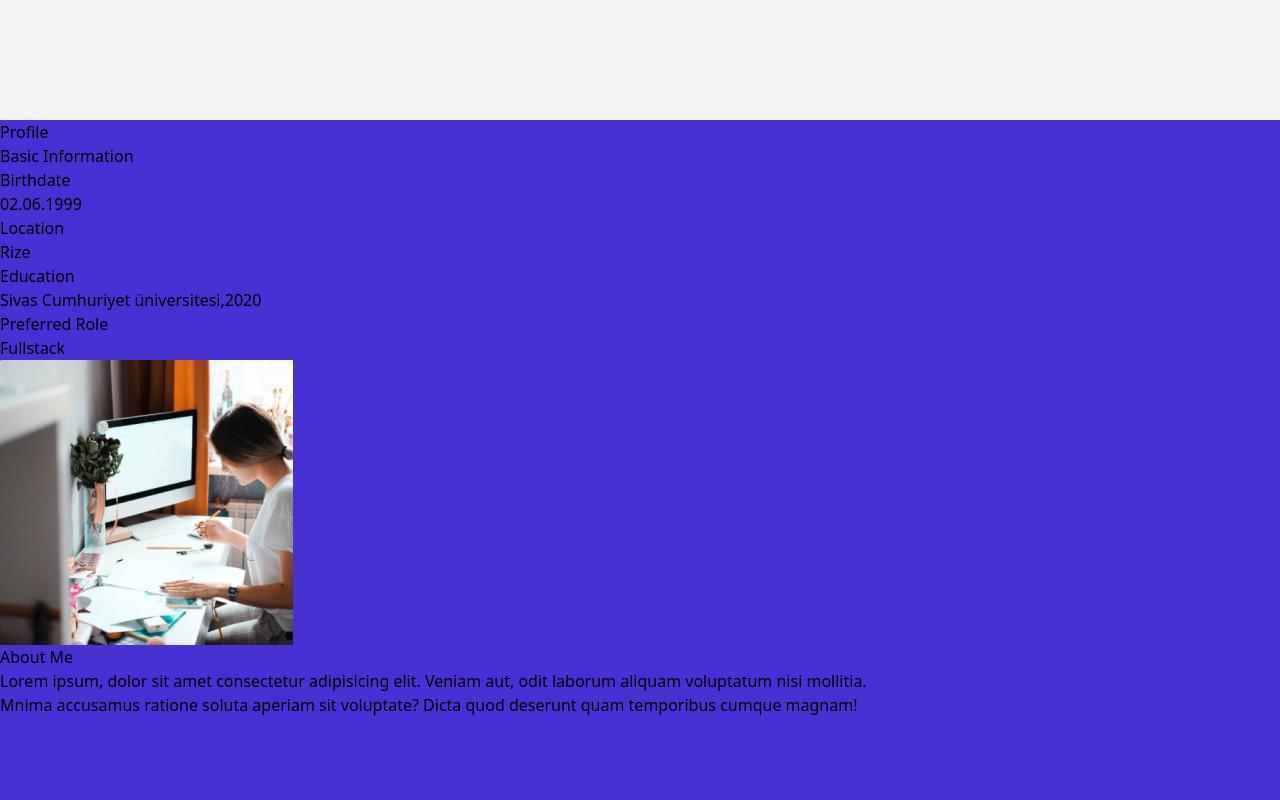
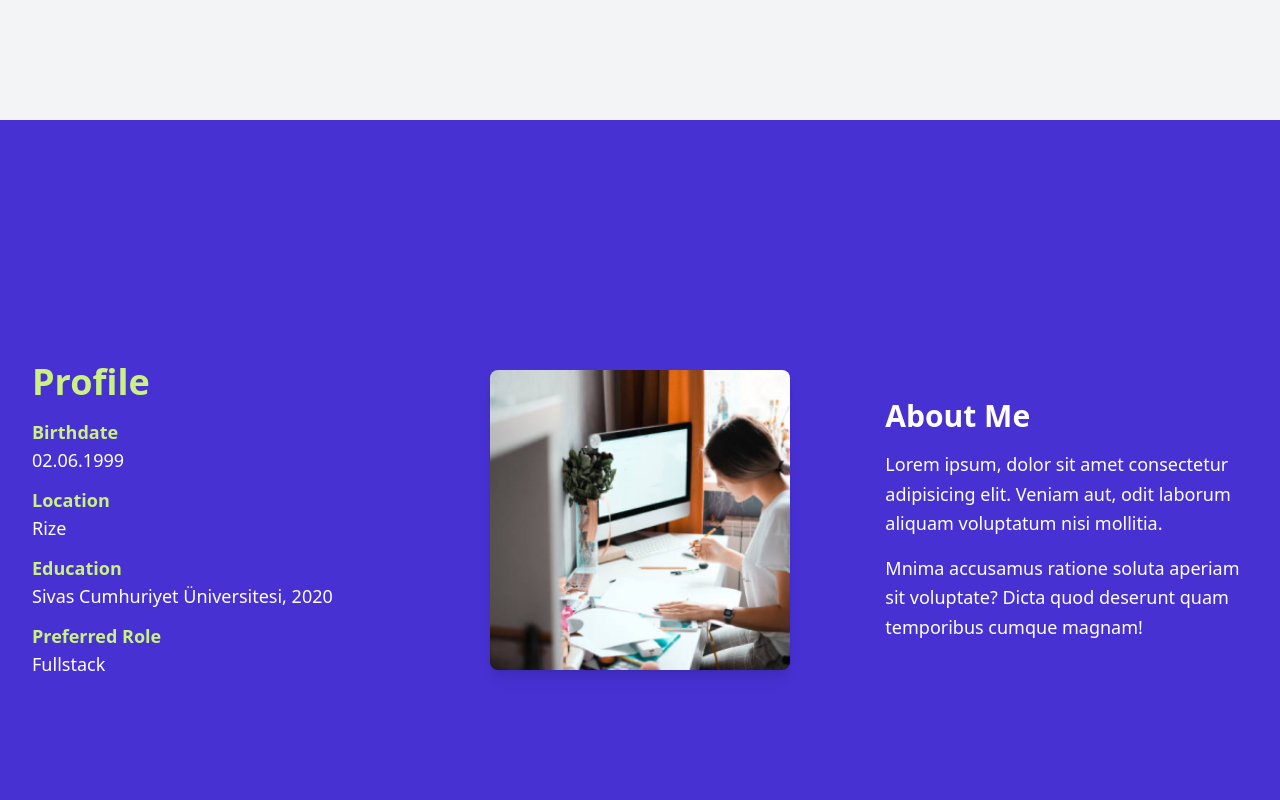
Before and after one commit to ilaydapasli/fronendChallenge, a React (Vite) app: page / in a window 1280 px wide. Shown: the part 1480-2280 px from the top of the page. Built offline with nearby package versions, Linux system fonts and the light colour scheme; no server answers; a web font is replaced by a local one.

Commit message:
Update Profile.jsx

```diff
--- a/src/components/Profile.jsx
+++ b/src/components/Profile.jsx
@@ -1,75 +1,85 @@
 import React from "react";
-//import "../css/Profile.css";
 import { SiteGlobalContext } from "../context/SiteGlobalProvider";
 import { useContext } from "react";
 import { profileData } from "../api/data";
 import ProfileBg from "../img/backgrounds/profile-bg.png";
+import darkProfileBg from "../img/backgrounds/profile-bg-dark.png";
 
-import darkProfileBg from "../img/backgrounds/profile-bg-dark.png";
 function Profile() {
-  const { theme, toggleDarkMode, lang, setLang } =
-    useContext(SiteGlobalContext);
+  const { theme, lang } = useContext(SiteGlobalContext);
 
   return (
     <div
-      className={`h-screen bg-cover bg-center flex flex-col `}
+      className="h-screen bg-cover bg-center flex flex-col lg:flex-row items-center justify-center"
       style={{
-        backgroundImage: `url(${theme === "dark" ? darkProfileBg : ProfileBg})`, // Tema seçimine göre arka planı değiştiriyoruz
+        backgroundImage: `url(${theme === "dark" ? darkProfileBg : ProfileBg})`,
       }}
     >
-      <h2>{lang === "tr" ? profileData.header.tr : profileData.header.en}</h2>
-      <div className="profile-main-area">
-        <div className="profile-info-area">
-          <h4>
-            {lang === "tr"
-              ? profileData.firstHeader.tr
-              : profileData.firstHeader.en}
-          </h4>
-          <div className="profile-info">
-            <h6>
+      {/* Sol içerik alanı */}
+      <div className="lg:w-1/3 text-left p-8 space-y-4 bg-transparent">
+        <h2 className="text-[#CBF281] font-bold text-4xl">
+          {lang === "tr" ? profileData.header.tr : profileData.header.en}
+        </h2>
+        <div className="space-y-3">
+          <div>
+            <h6 className="text-[#CBF281] font-semibold text-lg">
               {lang === "tr"
                 ? profileData.personal.birthdate.tr
                 : profileData.personal.birthdate.en}
             </h6>
-            <p>02.06.1999</p>
+            <p className="text-white text-lg">02.06.1999</p>
           </div>
-          <div className="profile-info">
-            <h6>
+          <div>
+            <h6 className="text-[#CBF281] font-semibold text-lg">
               {lang === "tr"
                 ? profileData.personal.location.tr
                 : profileData.personal.location.en}
             </h6>
-            <p>Rize</p>
+            <p className="text-white text-lg">Rize</p>
           </div>
-          <div className="profile-info">
-            <h6>
+          <div>
+            <h6 className="text-[#CBF281] font-semibold text-lg">
               {lang === "tr"
                 ? profileData.personal.education.tr
                 : profileData.personal.education.en}
             </h6>
-            <p>Sivas Cumhuriyet üniversitesi,2020</p>
+            <p className="text-white text-lg">
+              Sivas Cumhuriyet Üniversitesi, 2020
+            </p>
           </div>
-          <div className="profile-info">
-            <h6>
+          <div>
+            <h6 className="text-[#CBF281] font-semibold text-lg">
               {lang === "tr"
                 ? profileData.personal.role.tr
                 : profileData.personal.role.en}
             </h6>
-            <p>Fullstack</p>
+            <p className="text-white text-lg">Fullstack</p>
           </div>
         </div>
-        <div className="middle-area">
-          <img src={profileData.image} />
-        </div>
-        <div className="about-area">
-          <h4>
-            {lang === "tr"
-              ? profileData.lastHeader.tr
-              : profileData.lastHeader.en}
-          </h4>
-          <p>{profileData.description1}</p>
-          <p>{profileData.description2}</p>
-        </div>
+      </div>
+
+      {/* Ortadaki resim alanı */}
+      <div className="lg:w-1/3 flex justify-center items-center">
+        <img
+          src={profileData.image}
+          alt="Profile"
+          className="w-[300px] h-[300px] rounded-lg shadow-lg"
+        />
+      </div>
+
+      {/* Sağdaki açıklama alanı */}
+      <div className="lg:w-1/3 p-8 space-y-4 bg-transparent">
+        <h4 className="text-white text-3xl font-semibold">
+          {lang === "tr"
+            ? profileData.lastHeader.tr
+            : profileData.lastHeader.en}
+        </h4>
+        <p className="text-white text-lg leading-relaxed">
+          {profileData.description1}
+        </p>
+        <p className="text-white text-lg leading-relaxed">
+          {profileData.description2}
+        </p>
       </div>
     </div>
   );
```
